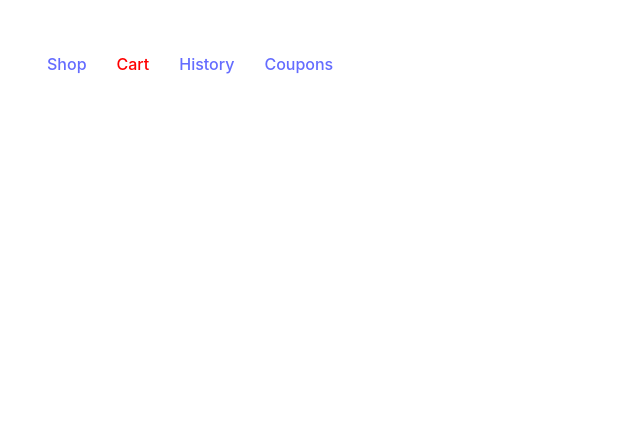
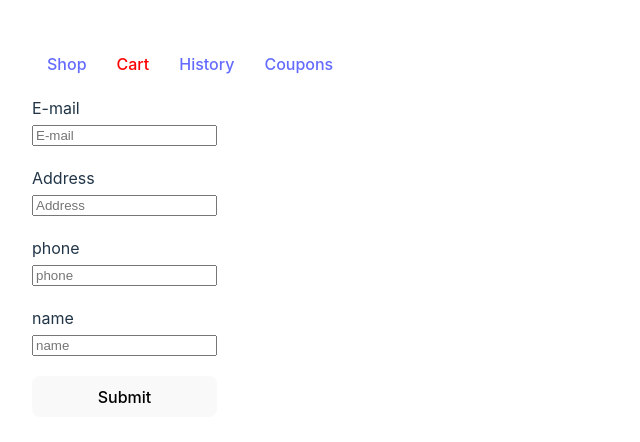
Before and after one commit to Vlad-Moskalenko/EliftechMarketplace, a React (Vite) app: page /cart in a window 1280 px wide. Shown: the top 442 px of the page, without its empty margins (0-640 px from the left). Built offline with nearby package versions, Linux system fonts and the light colour scheme.

Commit message:
EM-5: init cart page

```diff
--- a/src/App.jsx
+++ b/src/App.jsx
@@ -2,6 +2,7 @@ import { Routes, Route } from 'react-router-dom';
 import { lazy } from 'react';
 
 import { SharedLayout } from './components/Layouts';
+import { ProductsList } from './components/Marketplace';
 
 import './App.css';
 
@@ -16,10 +17,12 @@ export const App = () => {
     <>
       <Routes>
         <Route path="/" element={<SharedLayout />}>
-          <Route index element={<HomePage />} />
-          <Route path="cart" element={<CartPage />} />
-          <Route path="history" element={<HistoryPage />} />
-          <Route path="coupon" element={<CouponsPage />} />
+          <Route path="/" element={<HomePage />}>
+            <Route path="/:market" element={<ProductsList />} />
+          </Route>
+          <Route path="/cart" element={<CartPage />} />
+          <Route path="/history" element={<HistoryPage />} />
+          <Route path="/coupon" element={<CouponsPage />} />
           <Route path="*" element={<NotFoundPage />} />
         </Route>
       </Routes>
--- a/src/components/Cart/DeliveryForm/DeliveryForm.jsx
+++ /dev/null
@@ -1,3 +0,0 @@
-export const DeliveryForm = () => {
-  return <div></div>;
-};
--- a/src/components/Cart/index.js
+++ b/src/components/Cart/index.js
@@ -1,2 +1 @@
-export { DeliveryForm } from './DeliveryForm/DeliveryForm';
 export { CartList } from './CartList/CartList';
--- /dev/null
+++ b/src/components/Forms/OrderDeliveryForm/OrderDeliveryForm.jsx
@@ -0,0 +1,91 @@
+import { useState } from 'react';
+import { useDispatch, useSelector } from 'react-redux';
+import { clearCart } from '../../../redux/cart/cartSlice';
+import { selectCart } from '../../../redux/cart/selectors';
+import { marketApi } from '../../../services/axiosConfig';
+
+import s from './OrderDeliveryForm.module.scss';
+
+const initialDeliveryState = {
+  email: '',
+  address: '',
+  name: '',
+  phone: '',
+};
+
+export const OrderDeliveryForm = () => {
+  const [deliveryData, setDeliveryData] = useState(initialDeliveryState);
+  const dispatch = useDispatch();
+  const cart = useSelector(selectCart);
+
+  const handleInputChange = ({ target }) => {
+    setDeliveryData({ ...deliveryData, order: cart, [target.name]: target.value });
+  };
+
+  const handleOrderSubmit = e => {
+    e.preventDefault();
+
+    marketApi
+      .post('/orders', deliveryData)
+      .then(() => {
+        setDeliveryData(initialDeliveryState);
+        dispatch(clearCart());
+      })
+      .catch(err => {
+        console.log(err.message);
+      });
+  };
+
+  const { email, address, name, phone } = deliveryData;
+  return (
+    <form className={s.form}>
+      <label className={s.label}>
+        E-mail
+        <input
+          type="email"
+          name="email"
+          onChange={handleInputChange}
+          value={email}
+          placeholder="E-mail"
+          required
+        />
+      </label>
+      <label className={s.label}>
+        Address
+        <input
+          type="text"
+          name="address"
+          onChange={handleInputChange}
+          value={address}
+          placeholder="Address"
+          required
+        />
+      </label>
+      <label className={s.label}>
+        phone
+        <input
+          type="number"
+          name="phone"
+          onChange={handleInputChange}
+          value={phone}
+          placeholder="phone"
+          required
+        />
+      </label>
+      <label className={s.label}>
+        name
+        <input
+          type="text"
+          name="name"
+          onChange={handleInputChange}
+          value={name}
+          placeholder="name"
+          required
+        />
+      </label>
+      <button onClick={handleOrderSubmit} type="submit">
+        Submit
+      </button>
+    </form>
+  );
+};
--- /dev/null
+++ b/src/components/Forms/OrderDeliveryForm/OrderDeliveryForm.module.scss
@@ -0,0 +1,13 @@
+.form {
+  display: flex;
+  flex-direction: column;
+  gap: 20px;
+}
+
+.label {
+  display: flex;
+  flex-direction: column;
+  gap: 5px;
+
+  text-align: left;
+}
--- /dev/null
+++ b/src/components/Forms/OrderHistoryForm/OrderHistoryForm.jsx
@@ -0,0 +1,9 @@
+export const OrderHistoryForm = () => {
+  return (
+    <form>
+      <input type="email" />
+      <input type="number" />
+      <button type="submit">Search</button>
+    </form>
+  );
+};
--- /dev/null
+++ b/src/components/Forms/index.js
@@ -0,0 +1,2 @@
+export { OrderHistoryForm } from './OrderHistoryForm/OrderHistoryForm';
+export { OrderDeliveryForm } from './OrderDeliveryForm/OrderDeliveryForm';
--- a/src/components/Marketplace/MarketsBar/MarketsBar.jsx
+++ b/src/components/Marketplace/MarketsBar/MarketsBar.jsx
@@ -1,12 +1,21 @@
-export const MarketsBar = ({ onClick, markets }) => {
+import { NavLink } from 'react-router-dom';
+import { useEffect, useState } from 'react';
+
+import { marketApi } from '../../../services/axiosConfig';
+
+export const MarketsBar = () => {
+  const [markets, setMarkets] = useState([]);
+
+  useEffect(() => {
+    marketApi.get('/products/markets').then(({ data }) => setMarkets(data));
+  }, []);
+
   return (
     <aside>
       <ul>
         {markets.map((market, index) => (
           <li key={index}>
-            <button onClick={onClick} id={market} type="button">
-              {market}
-            </button>
+            <NavLink to={market}>{market}</NavLink>
           </li>
         ))}
       </ul>
--- a/src/components/Marketplace/ProductsList/ProductsList.jsx
+++ b/src/components/Marketplace/ProductsList/ProductsList.jsx
@@ -1,8 +1,20 @@
+import { useEffect, useState } from 'react';
 import { ProductItem } from '../ProductItem/ProductItem';
+import { marketApi } from '../../../services/axiosConfig';
+import { useParams } from 'react-router-dom';
 
 import s from './ProductsList.module.scss';
 
-export const ProductsList = ({ products }) => {
+export const ProductsList = () => {
+  const { market } = useParams();
+  const [products, setProducts] = useState([]);
+
+  console.log(market);
+
+  useEffect(() => {
+    marketApi.get(`/products/${market}`).then(({ data }) => setProducts(data));
+  }, [market]);
+
   return (
     <ul className={s.list}>
       {products.length > 0 &&
--- a/src/pages/CartPage/CartPage.jsx
+++ b/src/pages/CartPage/CartPage.jsx
@@ -1,11 +1,12 @@
-import { CartList, DeliveryForm } from '../../components/Cart';
+import { CartList } from '../../components/Cart';
+import { OrderDeliveryForm } from '../../components/Forms';
 
 import s from './CartPage.module.scss';
 
 const CartPage = () => {
   return (
     <main className={s.main}>
-      <DeliveryForm />
+      <OrderDeliveryForm />
       <CartList />
     </main>
   );
--- a/src/pages/HistoryPage/HistoryPage.jsx
+++ b/src/pages/HistoryPage/HistoryPage.jsx
@@ -1,5 +1,11 @@
+import { OrderHistoryForm } from '../../components/Forms';
+
 const HistoryPage = () => {
-  return <div></div>;
+  return (
+    <main>
+      <OrderHistoryForm />
+    </main>
+  );
 };
 
 export default HistoryPage;
--- a/src/pages/HomePage/HomePage.jsx
+++ b/src/pages/HomePage/HomePage.jsx
@@ -1,27 +1,13 @@
-import { useEffect, useState } from 'react';
-import { MarketsBar, ProductsList } from '../../components/Marketplace';
-import { marketApi } from '../../services/axiosConfig';
+import { Outlet } from 'react-router-dom';
+import { MarketsBar } from '../../components/Marketplace';
 
 import s from './HomePage.module.scss';
 
 const HomePage = () => {
-  const [products, setProducts] = useState([]);
-  const [markets, setMarkets] = useState([]);
-
-  const handleMarketClick = ({ target }) => {
-    marketApi.get(`/products/${target.id}`).then(({ data }) => setProducts(data));
-  };
-
-  useEffect(() => {
-    marketApi.get('/products').then(({ data }) => setProducts(data));
-
-    marketApi.get('/products/markets').then(({ data }) => setMarkets(data));
-  }, []);
-
   return (
     <main className={s.main}>
-      <MarketsBar onClick={handleMarketClick} markets={markets} />
-      <ProductsList products={products} />
+      <MarketsBar />
+      <Outlet />
     </main>
   );
 };
```
